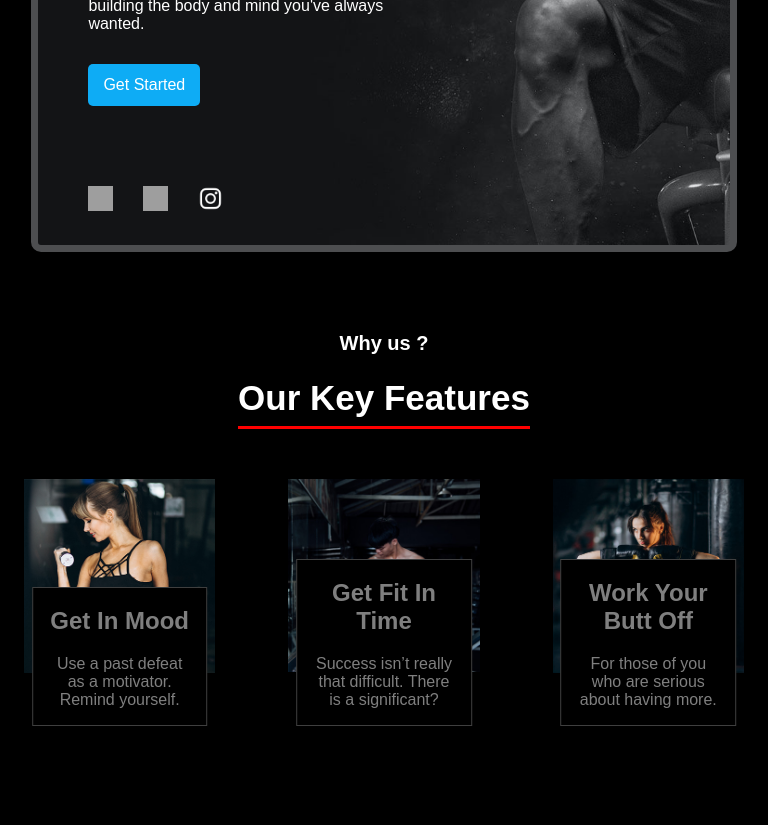
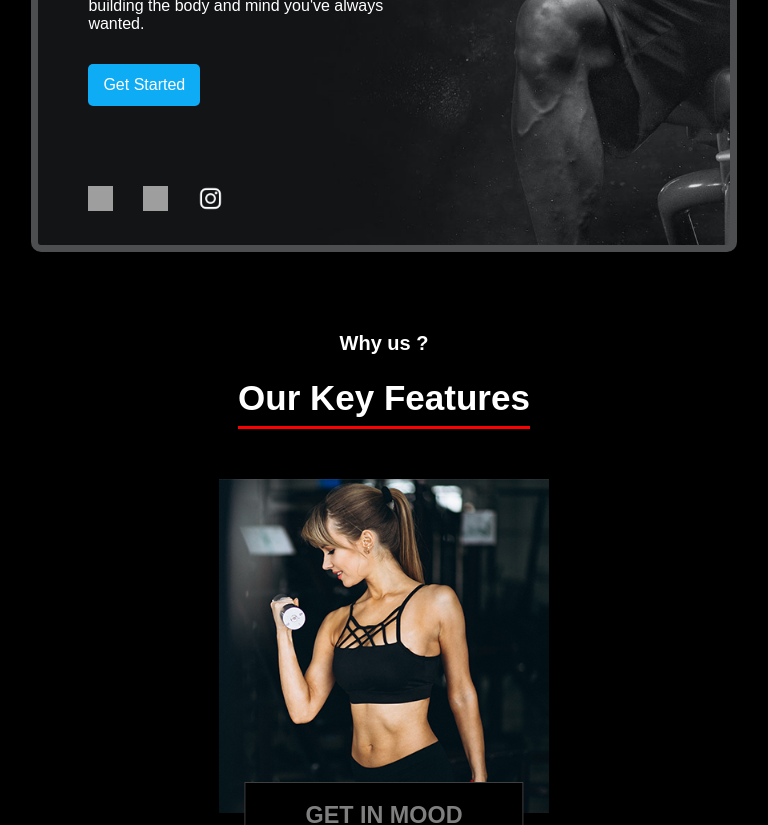
Before and after one commit to rasel-gannicus/Gym-Website-With-React-Firebase, a React (Create React App) app: page / in a window 768 px wide. Shown: the part 590-1415 px from the top of the page. Before the commit the page ends 1316 px from the top, so only its background shows below. Built offline with nearby package versions, Linux system fonts and the light colour scheme; grey boxes are pictures that could not be loaded.

Commit message:
feature div created

```diff
--- a/src/App.js
+++ b/src/App.js
@@ -10,7 +10,7 @@ function App() {
       <Features></Features>
 
 
-      {/* <h1>Lorem ipsum, dolor sit amet consectetur adipisicing elit. Harum, natus tenetur esse dignissimos eligendi voluptatum porro! Maiores non, reprehenderit optio aspernatur illum tenetur, facere molestias, ex mollitia nesciunt perspiciatis architecto saepe ratione aut ipsam numquam enim voluptatibus voluptates aperiam maxime doloribus nam atque laudantium unde? Eum repudiandae voluptatum ab quae.</h1> */}
+      <h1 style={{marginTop : '300px'}}>Lorem ipsum, dolor sit amet consectetur adipisicing elit. Harum, natus tenetur esse dignissimos eligendi voluptatum porro! Maiores non, reprehenderit optio aspernatur illum tenetur, facere molestias, ex mollitia nesciunt perspiciatis architecto saepe ratione aut ipsam numquam enim voluptatibus voluptates aperiam maxime doloribus nam atque laudantium unde? Eum repudiandae voluptatum ab quae.</h1>
     </div>
   );
 }
--- a/src/Pages/Features/Features.css
+++ b/src/Pages/Features/Features.css
@@ -45,6 +45,8 @@
 .feature-single-details {
     color: #7F7F7F;
     width: 60%;
+    max-height: 60%;
+    overflow: hidden;
     border: 1px solid #7f7f7f80;
     padding: 0 15px;
     position: absolute;
@@ -52,7 +54,37 @@
     transform: translateX(-50%);
     bottom: -25%;
     background: black;
+    overflow-y: auto;
 }
+.feature-single-details h2{
+    font-size: calc(1vw + 1vh + 1vmin);
+    text-transform: uppercase;
+}
+.feature-single-details p{
+    font-size: calc(0.5vw + 0.5vh + 1vmin);
+}
+
+/* Set the width and height of the scrollbar */
+::-webkit-scrollbar {
+    width: 5px;
+    height: 5px;
+  }
+
+  /* Track */
+  ::-webkit-scrollbar-track {
+    background-color: #0e0d0d;
+  }
+
+  /* Handle */
+  ::-webkit-scrollbar-thumb {
+    background-color: #000000;
+    border-radius: 10px;
+  }
+
+  /* Handle on hover */
+  ::-webkit-scrollbar-thumb:hover {
+    background-color: #555;
+  }
 
 
 
@@ -60,6 +92,7 @@
 For mobile:
 ---------------------------------------------------------------------------*/
 @media only screen and (max-width:480px){
+
     .feature-details {
         display: flex;
         flex-direction: column;
@@ -74,9 +107,29 @@ For mobile:
 /*---------------------------------------------------
 For ipads, tablet:
 ---------------------------------------------------*/
-@media only screen and (min-width:481px) and (max-width:768px) {}
+@media only screen and (min-width:481px) and (max-width:768px) {
+    .feature-details {
+        display: flex;
+        flex-wrap: wrap;
+        justify-content: center;
+        align-items: center;
+        row-gap: 130px;
+        text-align: center;
+        position: relative;
+    }
+}
 
 /*-----------------------------------------
  For Small screen, laptop:
 -----------------------------------------*/
-@media only screen and (min-width:769px) and (max-width:1024px) {}
+@media only screen and (min-width:769px) and (max-width:1024px) {
+    .feature-details {
+        display: flex;
+        flex-wrap: wrap;
+        justify-content: center;
+        align-items: center;
+        row-gap: 130px;
+        text-align: center;
+        position: relative;
+    }
+}
--- a/src/Pages/Features/Features.js
+++ b/src/Pages/Features/Features.js
@@ -15,11 +15,9 @@ const Features = () => {
             <div className="feature-details">
                 <div className="feature-single">
                     <img src={feature1} alt="" />
-                    <div className="">
                         <div className="feature-single-details">
                             <h2>Get In Mood</h2>
                             <p>Use a past defeat as a motivator. Remind yourself.</p>
-                        </div>
                     </div>
                 </div>
                 <div className="feature-single">
@@ -32,7 +30,7 @@ const Features = () => {
                 <div className="feature-single">
                     <img src={feature3} alt="" />
                     <div className="feature-single-details">
-                        <h2>Work Your Butt Off</h2>
+                        <h2>Work Hard </h2>
                         <p>For those of you who are serious about having more.</p>
                     </div>
                 </div>
```
